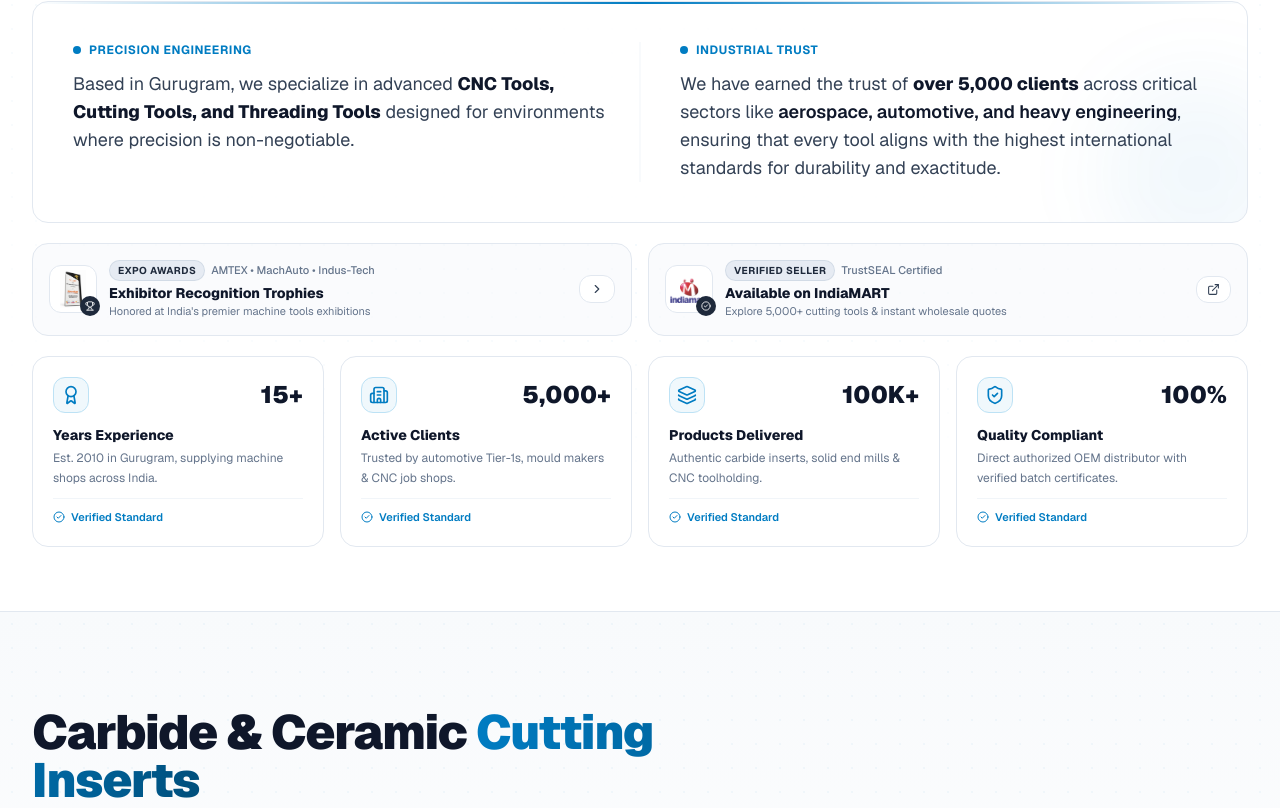
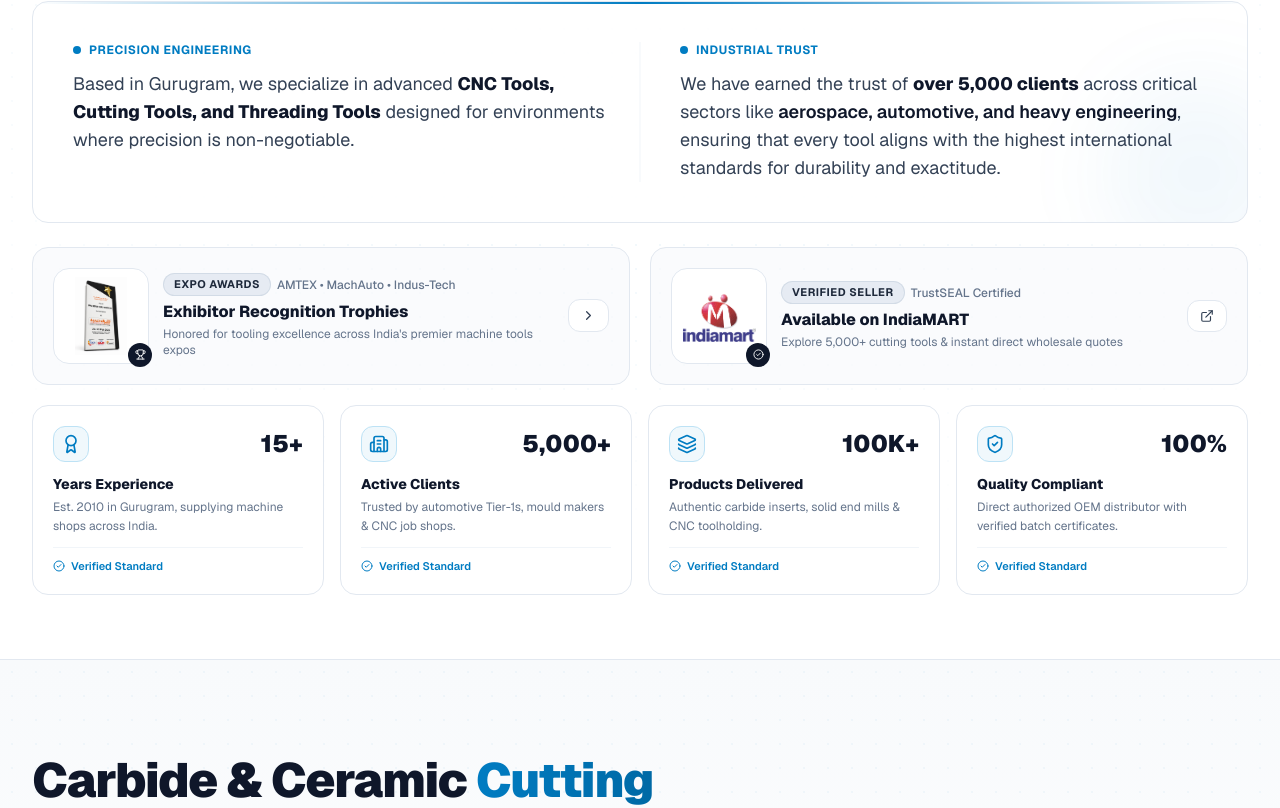
Before and after one commit to prashantmagnifiedcode/P.P.S-Industrial-Products, a Next.js app: page / in a window 1280 px wide. Shown: the part 1233-2041 px from the top of the page. Built offline with nearby package versions, Linux system fonts and the light colour scheme.

Commit message:
increase logo size

```diff
--- a/src/components/AboutSection.tsx
+++ b/src/components/AboutSection.tsx
@@ -100,52 +100,52 @@ export default function AboutSection() {
           </div>
         </div>
 
-        {/* Smart Credential Cards: Expo Awards & IndiaMART - Unified Gray Premium Look */}
-        <div className="grid grid-cols-1 sm:grid-cols-2 gap-3 sm:gap-4 mt-5">
+        {/* Smart Credential Cards: Expo Awards & IndiaMART - Big Visible Imagery with Unified Gray Premium Look */}
+        <div className="grid grid-cols-1 sm:grid-cols-2 gap-3.5 sm:gap-5 mt-6">
 
           {/* Card 1: Expo Awards & Participation */}
           <Link
             href="/expo"
-            className="group relative overflow-hidden bg-slate-50/70 hover:bg-white rounded-2xl border border-slate-200 hover:border-slate-300 p-3.5 sm:p-4 shadow-2xs hover:shadow-xs transition-all duration-200 flex items-center justify-between gap-3 active:scale-[0.99]"
+            className="group relative overflow-hidden bg-slate-50/70 hover:bg-white rounded-2xl border border-slate-200 hover:border-slate-300 p-4 sm:p-5 shadow-2xs hover:shadow-xs transition-all duration-200 flex items-center justify-between gap-3.5 sm:gap-5 active:scale-[0.99]"
           >
-            <div className="flex items-center gap-3 min-w-0">
-              {/* Trophy Thumbnail Preview */}
-              <div className="relative w-12 h-12 rounded-xl bg-white border border-slate-200 p-1 flex items-center justify-center shrink-0 shadow-2xs group-hover:border-slate-300 transition-colors">
+            <div className="flex items-center gap-3.5 sm:gap-4.5 min-w-0 flex-1">
+              {/* BIG Visible Trophy Image Frame */}
+              <div className="relative w-20 h-20 sm:w-24 sm:h-24 rounded-2xl bg-white border border-slate-200 p-2 flex items-center justify-center shrink-0 shadow-xs group-hover:border-slate-300 group-hover:scale-105 transition-all">
                 <Image
                   src="/images/expos/machauto_2026.png"
                   alt="Expo Exhibitor Award Trophy"
-                  width={48}
-                  height={48}
+                  width={96}
+                  height={96}
                   className="w-full h-full object-contain"
                 />
-                <span className="absolute -bottom-1 -right-1 w-5 h-5 rounded-full bg-slate-800 text-white flex items-center justify-center shadow-xs">
-                  <Trophy size={10} className="text-white" />
+                <span className="absolute -bottom-1 -right-1 w-6 h-6 rounded-full bg-slate-900 text-white flex items-center justify-center shadow-xs">
+                  <Trophy size={11} className="text-white" />
                 </span>
               </div>
 
               {/* Minimalist Microcopy */}
               <div className="min-w-0 flex-1">
-                <div className="flex items-center gap-1.5 flex-wrap">
-                  <span className="px-2 py-0.5 rounded-full text-[10px] font-bold uppercase tracking-wider bg-slate-200/80 text-slate-800 border border-slate-300/70">
+                <div className="flex items-center gap-1.5 flex-wrap mb-1">
+                  <span className="px-2.5 py-0.5 rounded-full text-[10px] sm:text-[11px] font-bold uppercase tracking-wider bg-slate-200/80 text-slate-800 border border-slate-300/70">
                     Expo Awards
                   </span>
-                  <span className="text-[11px] font-medium text-slate-500">
+                  <span className="text-[11px] sm:text-xs font-medium text-slate-500">
                     AMTEX • MachAuto • Indus-Tech
                   </span>
                 </div>
-                <h4 className="text-sm font-extrabold text-slate-900 truncate mt-0.5 group-hover:text-black transition-colors">
+                <h4 className="text-sm sm:text-base font-extrabold text-slate-900 truncate group-hover:text-black transition-colors">
                   Exhibitor Recognition Trophies
                 </h4>
-                <p className="text-[11px] text-slate-500 line-clamp-1">
-                  Honored at India&apos;s premier machine tools exhibitions
+                <p className="text-xs text-slate-500 line-clamp-1 sm:line-clamp-2 mt-0.5">
+                  Honored for tooling excellence across India&apos;s premier machine tools expos
                 </p>
               </div>
             </div>
 
             {/* Gray Premium Action Pill */}
-            <div className="shrink-0 flex items-center gap-1 text-xs font-semibold text-slate-700 bg-white group-hover:bg-slate-900 group-hover:text-white px-2.5 py-1.5 rounded-xl border border-slate-200 group-hover:border-slate-900 transition-all">
+            <div className="shrink-0 flex items-center gap-1 text-xs sm:text-sm font-semibold text-slate-700 bg-white group-hover:bg-slate-900 group-hover:text-white px-3 py-2 rounded-xl border border-slate-200 group-hover:border-slate-900 transition-all">
               <span className="hidden xs:inline">View</span>
-              <ChevronRight size={14} className="group-hover:translate-x-0.5 transition-transform" />
+              <ChevronRight size={15} className="group-hover:translate-x-0.5 transition-transform" />
             </div>
           </Link>
 
@@ -154,47 +154,47 @@ export default function AboutSection() {
             href="https://www.indiamart.com/pps-industrialproducts/"
             target="_blank"
             rel="noopener noreferrer"
-            className="group relative overflow-hidden bg-slate-50/70 hover:bg-white rounded-2xl border border-slate-200 hover:border-slate-300 p-3.5 sm:p-4 shadow-2xs hover:shadow-xs transition-all duration-200 flex items-center justify-between gap-3 active:scale-[0.99]"
+            className="group relative overflow-hidden bg-slate-50/70 hover:bg-white rounded-2xl border border-slate-200 hover:border-slate-300 p-4 sm:p-5 shadow-2xs hover:shadow-xs transition-all duration-200 flex items-center justify-between gap-3.5 sm:gap-5 active:scale-[0.99]"
             title="Available on IndiaMART - Verified Supplier Profile"
           >
-            <div className="flex items-center gap-3 min-w-0">
-              {/* IndiaMART Logo Preview */}
-              <div className="relative w-12 h-12 rounded-xl bg-white border border-slate-200 p-1 flex items-center justify-center shrink-0 shadow-2xs group-hover:border-slate-300 transition-colors">
+            <div className="flex items-center gap-3.5 sm:gap-4.5 min-w-0 flex-1">
+              {/* BIG Visible IndiaMART Logo Frame */}
+              <div className="relative w-20 h-20 sm:w-24 sm:h-24 rounded-2xl bg-white border border-slate-200 p-2.5 flex items-center justify-center shrink-0 shadow-xs group-hover:border-slate-300 group-hover:scale-105 transition-all">
                 <Image
                   src="/indiamart-logo.png"
                   alt="IndiaMART Official Verified Logo"
-                  width={44}
-                  height={32}
+                  width={96}
+                  height={68}
                   className="w-full h-full object-contain"
                 />
-                <span className="absolute -bottom-1 -right-1 w-5 h-5 rounded-full bg-slate-800 text-white flex items-center justify-center shadow-xs">
-                  <CheckCircle2 size={10} className="text-white" />
+                <span className="absolute -bottom-1 -right-1 w-6 h-6 rounded-full bg-slate-900 text-white flex items-center justify-center shadow-xs">
+                  <CheckCircle2 size={11} className="text-white" />
                 </span>
               </div>
 
               {/* Minimalist Microcopy */}
               <div className="min-w-0 flex-1">
-                <div className="flex items-center gap-1.5 flex-wrap">
-                  <span className="px-2 py-0.5 rounded-full text-[10px] font-bold uppercase tracking-wider bg-slate-200/80 text-slate-800 border border-slate-300/70">
+                <div className="flex items-center gap-1.5 flex-wrap mb-1">
+                  <span className="px-2.5 py-0.5 rounded-full text-[10px] sm:text-[11px] font-bold uppercase tracking-wider bg-slate-200/80 text-slate-800 border border-slate-300/70">
                     Verified Seller
                   </span>
-                  <span className="text-[11px] font-medium text-slate-500">
+                  <span className="text-[11px] sm:text-xs font-medium text-slate-500">
                     TrustSEAL Certified
                   </span>
                 </div>
-                <h4 className="text-sm font-extrabold text-slate-900 truncate mt-0.5 group-hover:text-black transition-colors">
+                <h4 className="text-sm sm:text-base font-extrabold text-slate-900 truncate group-hover:text-black transition-colors">
                   Available on IndiaMART
                 </h4>
-                <p className="text-[11px] text-slate-500 line-clamp-1">
-                  Explore 5,000+ cutting tools &amp; instant wholesale quotes
+                <p className="text-xs text-slate-500 line-clamp-1 sm:line-clamp-2 mt-0.5">
+                  Explore 5,000+ cutting tools &amp; instant direct wholesale quotes
                 </p>
               </div>
             </div>
 
             {/* Gray Premium Action Pill */}
-            <div className="shrink-0 flex items-center gap-1 text-xs font-semibold text-slate-700 bg-white group-hover:bg-slate-900 group-hover:text-white px-2.5 py-1.5 rounded-xl border border-slate-200 group-hover:border-slate-900 transition-all">
+            <div className="shrink-0 flex items-center gap-1 text-xs sm:text-sm font-semibold text-slate-700 bg-white group-hover:bg-slate-900 group-hover:text-white px-3 py-2 rounded-xl border border-slate-200 group-hover:border-slate-900 transition-all">
               <span className="hidden xs:inline">Store</span>
-              <ExternalLink size={13} />
+              <ExternalLink size={14} />
             </div>
           </a>
 
```
